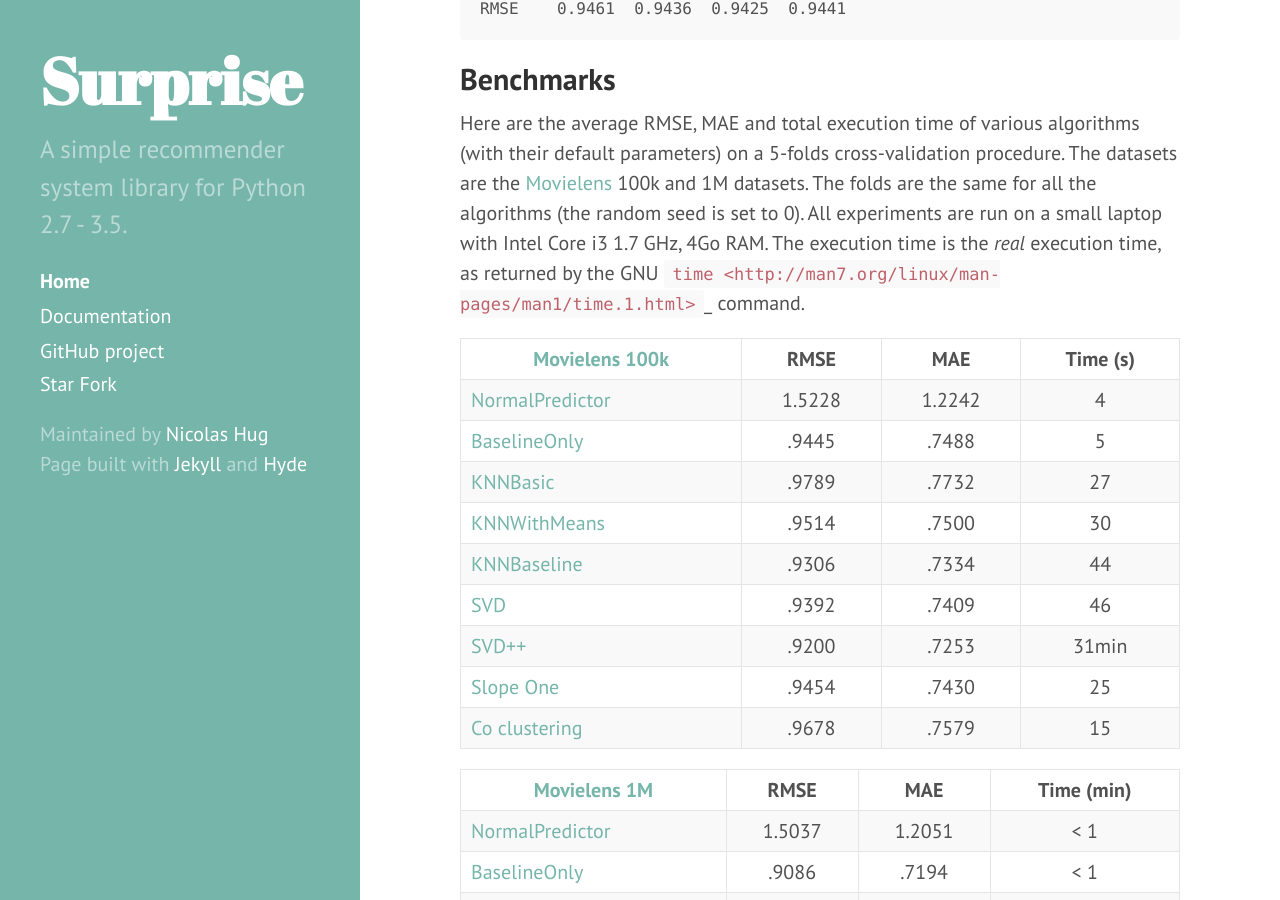
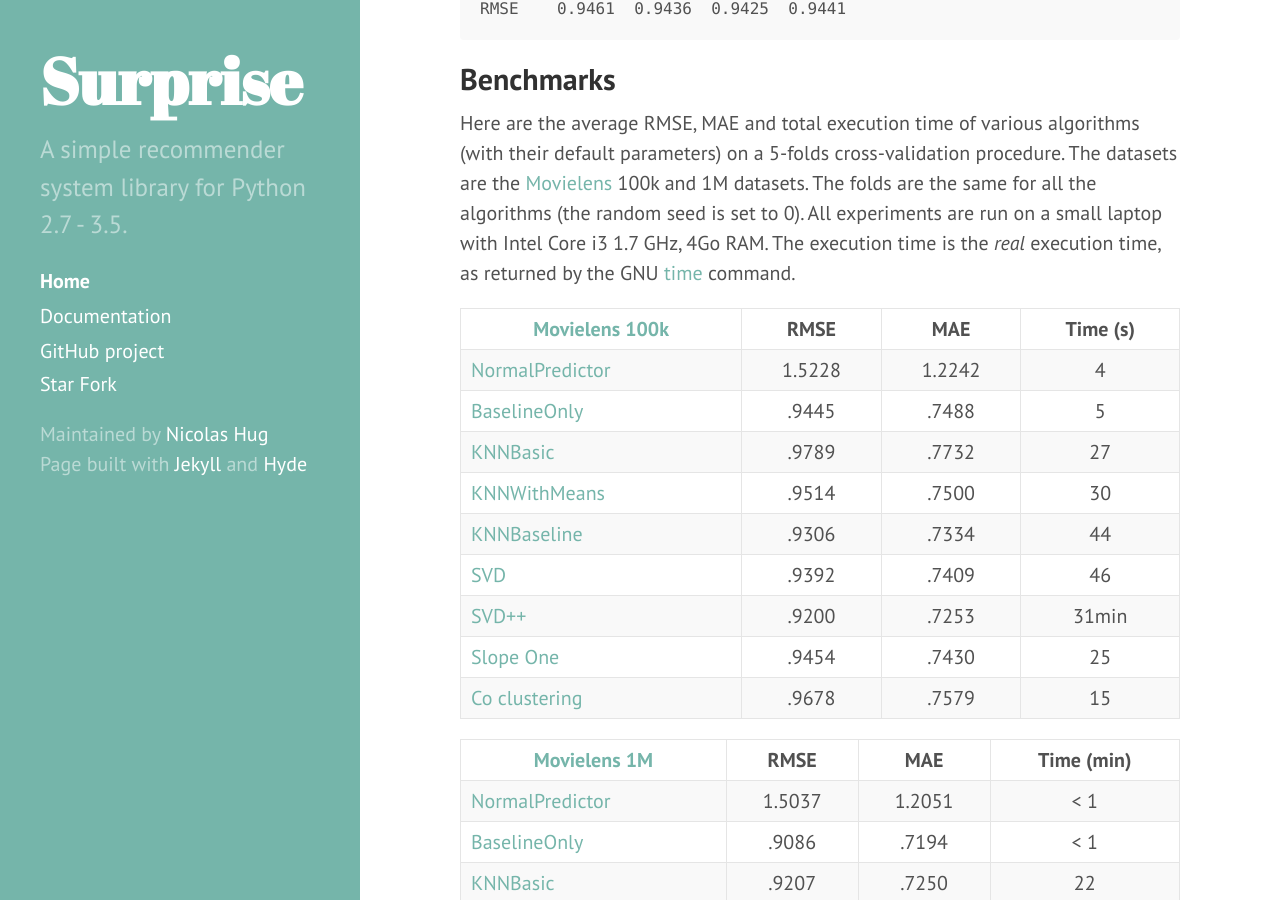
Before and after one commit to NicolasHug/Surprise, a Jekyll site: the page built from index.md, in a window 1280 px wide and 900 px high, scrolled down 2292 px. Built offline with Jekyll 4.4.1, drawn with Linux system fonts in a browser that asks for light colours.

Commit message:
update site

```diff
--- a/index.md
+++ b/index.md
@@ -130,7 +130,7 @@ datasets are the [Movielens](http://grouplens.org/datasets/movielens/) 100k and
 1M datasets. The folds are the same for all the algorithms (the random seed is
 set to 0). All experiments are run on a small laptop with Intel Core i3 1.7
 GHz, 4Go RAM. The execution time is the *real* execution time, as returned by
-the GNU `time <http://man7.org/linux/man-pages/man1/time.1.html>`_ command.
+the GNU [time](http://man7.org/linux/man-pages/man1/time.1.html) command.
 
 |  [Movielens 100k](http://grouplens.org/datasets/movielens/100k) |  RMSE  |   MAE  | Time (s) |
 |-----------------|:------:|:------:|:--------:|
```
